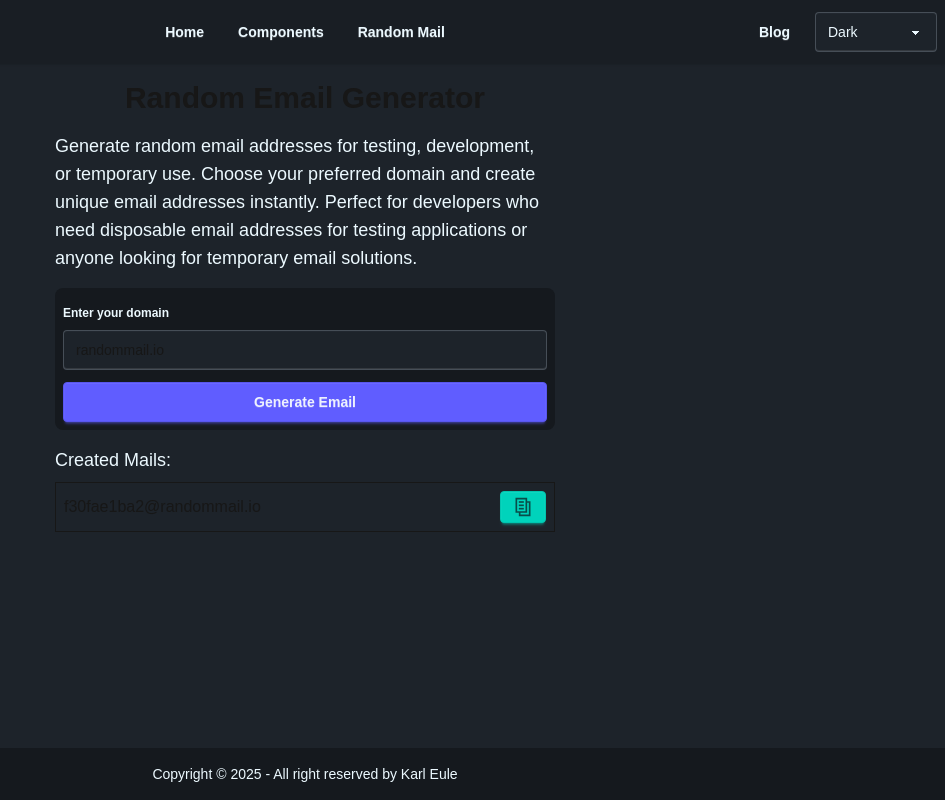
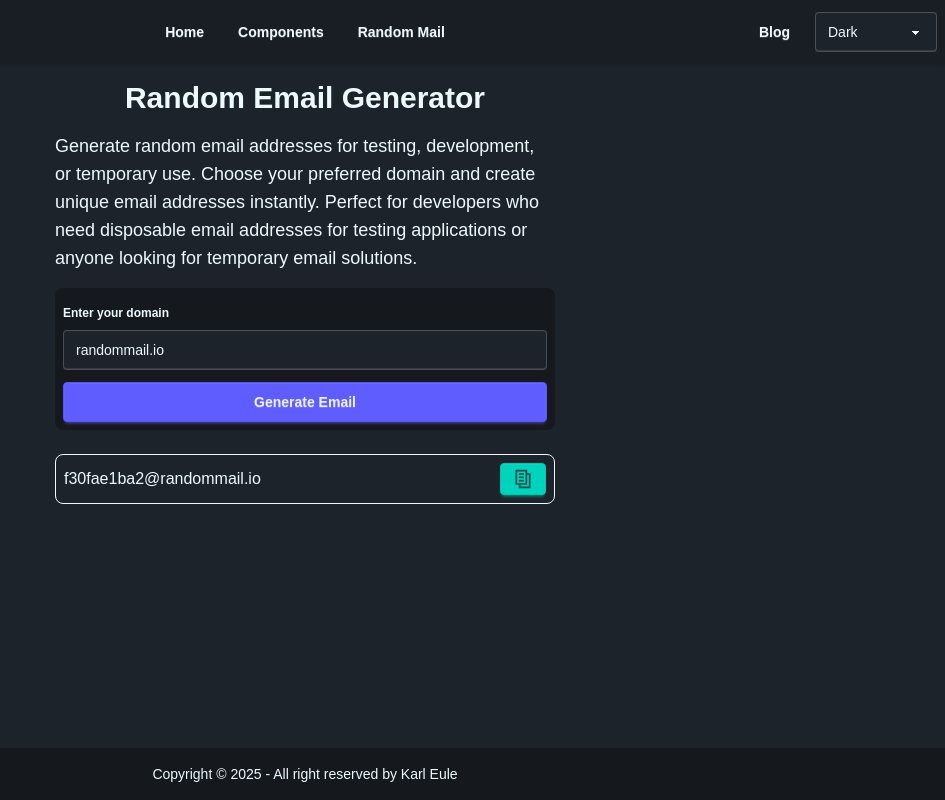
Before and after one commit to develowlper/karl-eule-homepage, a Next.js app: page /random-mail in a window 1280 px wide. Both pictures are taken after a click on the button "Generate Email". Shown: the whole page, without its empty margins (335-1280 px from the left). Built offline with nearby package versions, Linux system fonts and the light colour scheme.

Commit message:
fix: default text base color

```diff
--- a/src/app/layout.tsx
+++ b/src/app/layout.tsx
@@ -72,7 +72,9 @@ export default function RootLayout({
               </ul>
             </div>
           </nav>
-          <main className="flex-1 grid bg-base-100">{children}</main>
+          <main className="flex-1 grid bg-base-100 text-base-content">
+            {children}
+          </main>
           <footer className="footer footer-center p-4 bg-base-300 text-base-content">
             <div>
               <p>Copyright © 2025 - All right reserved by Karl Eule</p>
--- a/src/app/page.tsx
+++ b/src/app/page.tsx
@@ -19,7 +19,7 @@ export default function Home() {
           <h1 className="text-center text-6xl font-bold bg-gradient-to-r from-primary to-secondary bg-clip-text text-transparent">
             Karl Eule
           </h1>
-          <h2 className="text-center text-base-content text-2xl font-semibold">
+          <h2 className="text-center text-2xl font-semibold">
             Hi, i&apos;m Karl Eule. I&apos;m a fullstack developer from Leipzig.
           </h2>
         </div>
--- a/src/app/random-mail/page.tsx
+++ b/src/app/random-mail/page.tsx
@@ -42,7 +42,7 @@ export default function RandomMailPage() {
           <h1 className="text-3xl font-bold mb-4 text-center">
             Random Email Generator
           </h1>
-          <p className="text-lg text-base-content mx-auto">
+          <p className="text-lg mx-auto">
             Generate random email addresses for testing, development, or
             temporary use. Choose your preferred domain and create unique email
             addresses instantly. Perfect for developers who need disposable
--- a/src/components/RandomMail/MailList.tsx
+++ b/src/components/RandomMail/MailList.tsx
@@ -8,11 +8,10 @@ export default function MailList() {
 
   return (
     <div>
-      <h2 className="text-lg text-base-content">Created Mails:</h2>
       <ul className="flex flex-col gap-2 mt-2">
         {mails.map((mail) => (
           <li key={mail}>
-            <div className="border p-2 flex gap-2 items-center justify-between">
+            <div className="border rounded-lg p-2 flex gap-2 items-center justify-between">
               <span>{mail}</span>
               <button
                 onClick={() => navigator.clipboard.writeText(mail)}
```
